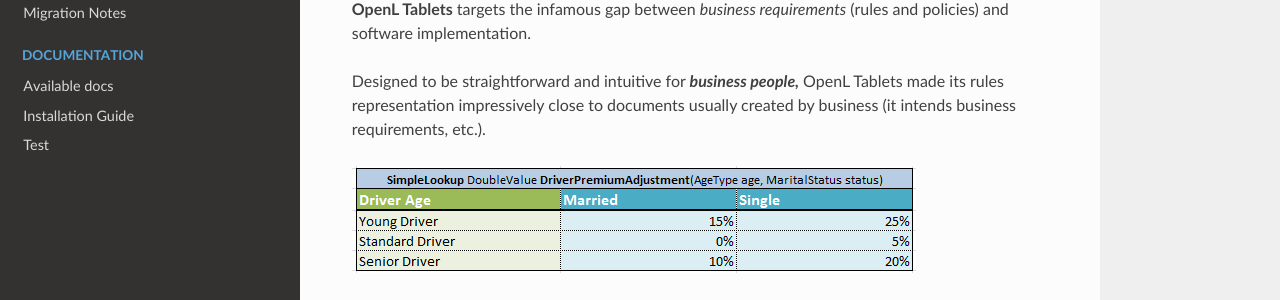
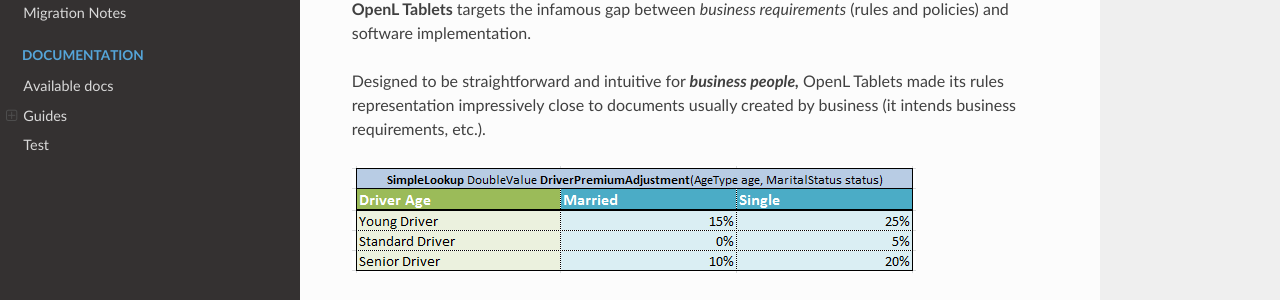
Before and after one commit to WWmonster/MarkdownTest, an MkDocs documentation site: the page built from docs/index.md, in a window 1280 px wide. Shown: the part 390-690 px from the top of the page. Built offline with MkDocs 1.6.1, drawn with Linux system fonts in a browser that asks for light colours; nearby versions of some CDN libraries; part of the change alters nothing that is shown.

Commit message:
Update mkdocs.yml

```diff
--- a/mkdocs.yml
+++ b/mkdocs.yml
@@ -13,7 +13,9 @@ nav:
         - Migration Notes: releasenotes/migration_notes.md
     - Documentation:
         - Available docs: documentation.md
-        - Installation Guide: installationguide.md
+        - Guides:
+            - Installation Guide: guides/installation_guide.md
+            - Previous Guides: guides/previous_guides
     - Test: 'test/test01.md'
 theme: readthedocs
 
```
